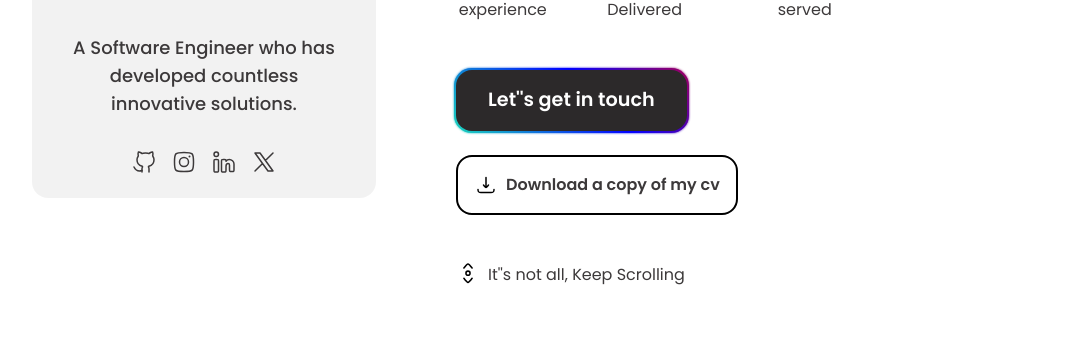
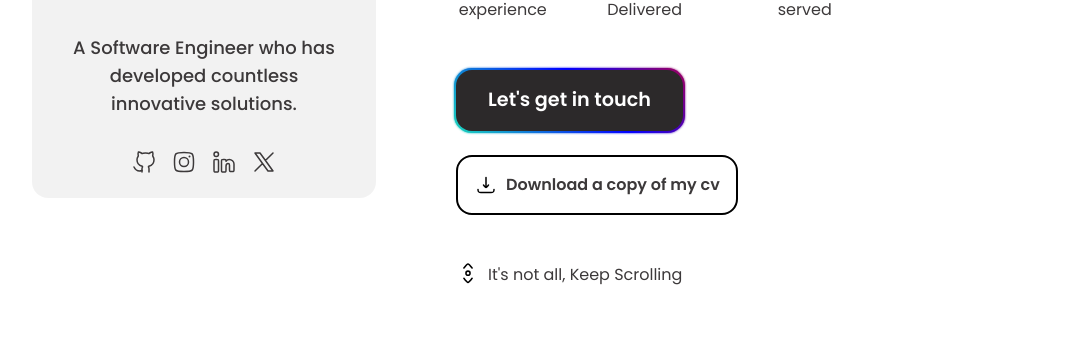
Before and after one commit to takam-alex-christian/portfolio, a Next.js app: page / in a window 1280 px wide. Shown: the part 654-991 px from the top of the page, without its empty margins (96-1181 px from the left). Built offline with nearby package versions, Linux system fonts and the light colour scheme.

Commit message:
bug fixes

```diff
--- a/src/components/PageFooter.tsx
+++ b/src/components/PageFooter.tsx
@@ -2,7 +2,7 @@ export default function PageFooter() {
   return (
     <footer>
       <p className="py-20">
-        Design inspired by Mejed Alkoutaini&apos;'s Sawad framer template and
+        Design inspired by Mejed Alkoutaini&apos;s Sawad framer template and
         coded in Visual Studio Code by myself. Built with Next.js and Tailwind
         Css, deployed with vercel. All Text is set in the Poppins typeface
       </p>
--- a/src/sections/Home.tsx
+++ b/src/sections/Home.tsx
@@ -27,7 +27,7 @@ export default function HomeSection() {
           <InfoBox number={10} text={["Clients", "served"]} />
         </div>
         <div className="flex flex-col gap-6 w-max items-start">
-          <button className=" cap-b w-max">Let&apos;'s get in touch</button>
+          <button className=" cap-b w-max">Let&apos;s get in touch</button>
           <Link
             href="#"
             className=" cap-l flex flex-row gap-2 font-semibold w-max border-2 border-black p-4 rounded-2xl"
@@ -50,7 +50,7 @@ export default function HomeSection() {
           >
             <VerticalScrollPointIcon />
           </motion.div>
-          <p>It&apos;'s not all, Keep Scrolling</p>
+          <p>It&apos;s not all, Keep Scrolling</p>
         </div>
       </div>
     </SectionLayout>
```
